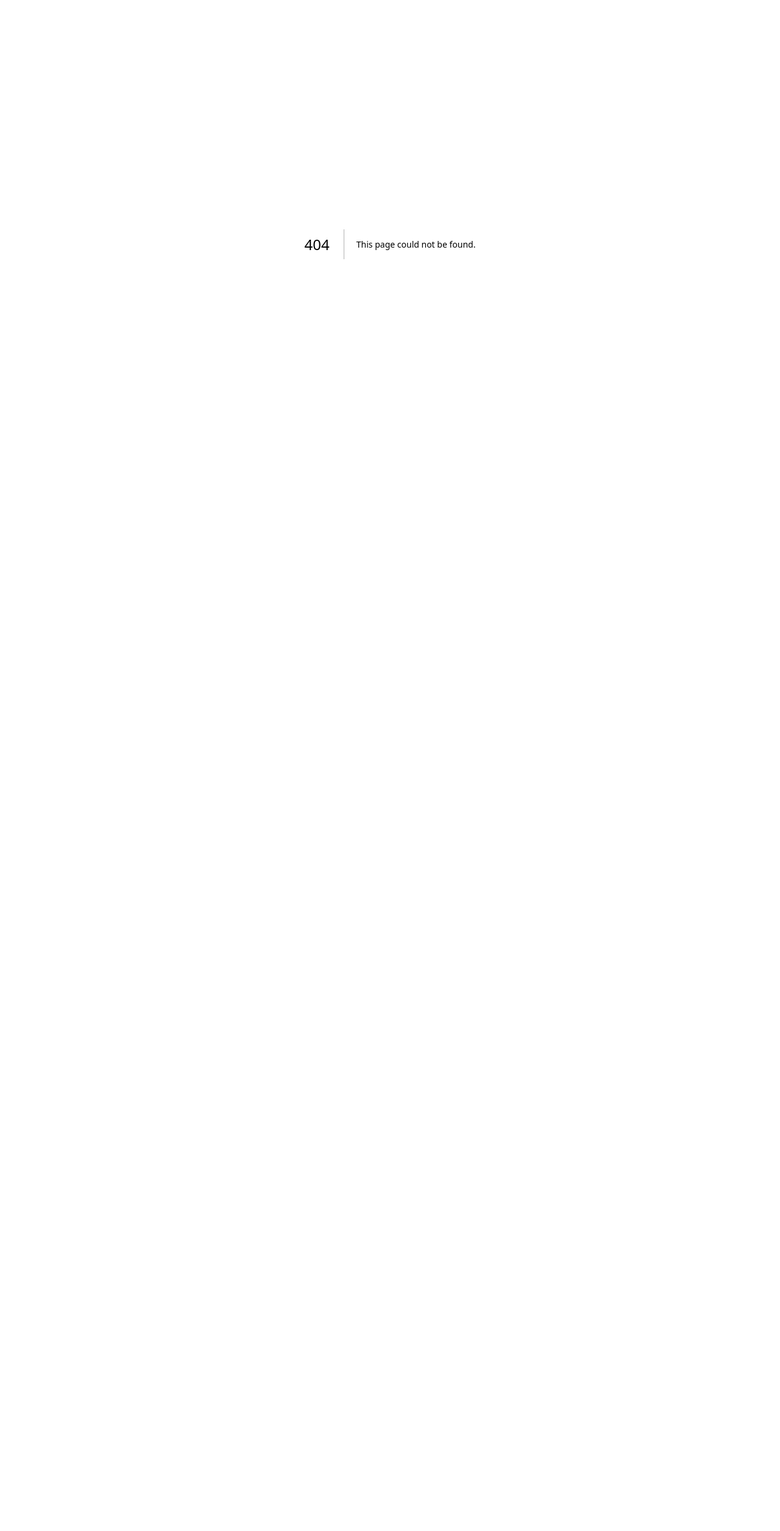
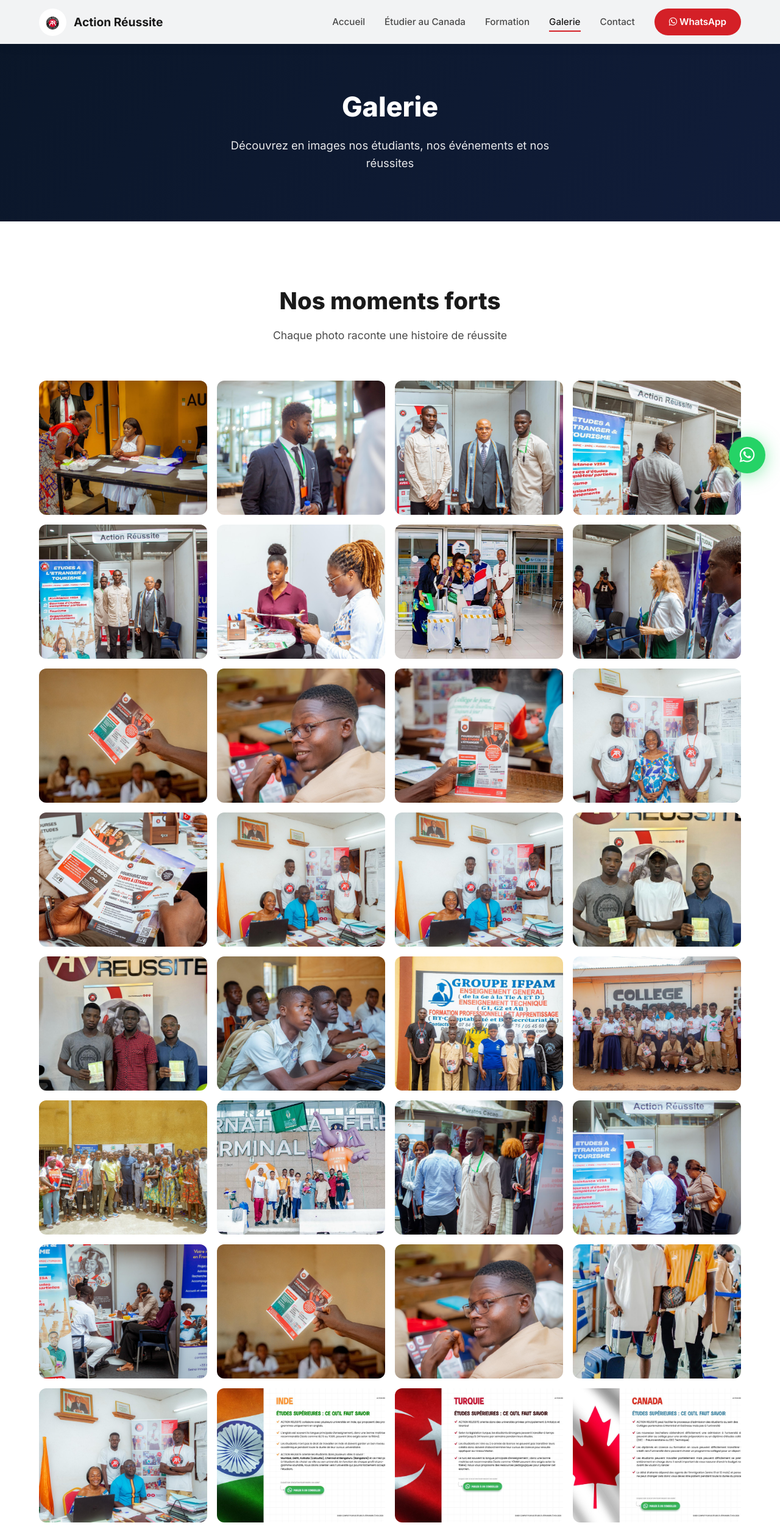
Before and after one commit to realtony0/actionreussite, a Next.js app: page /galerie in a window 1280 px wide. Before the commit this address had no page. Shown: the top 2510 px of the page at 61% size. Before the commit the page ends 800 px from the top, so only its background shows below. Built offline with nearby package versions, Linux system fonts and the light colour scheme; no server answers; the database is empty.

Commit message:
Add gallery page with lightbox between Formation and Contact in nav
Create /galerie page displaying all photos in a grid with a lightbox
viewer for full-size viewing. Add navigation link in both Navbar and
Footer between Formation and Contact.

https://claude.ai/code/session_01V6JfN4KJUyMz4yCp2fAtno

```diff
--- /dev/null
+++ b/app/galerie/page.tsx
@@ -0,0 +1,114 @@
+'use client';
+
+import { useState } from 'react';
+import Navbar from '@/components/Navbar';
+import Footer from '@/components/Footer';
+import WhatsAppFloat from '@/components/WhatsAppFloat';
+import FadeIn from '@/components/FadeIn';
+
+const images = [
+  '/images/photo-1.jpeg',
+  '/images/photo-2.jpeg',
+  '/images/photo-3.jpeg',
+  '/images/photo-4.jpeg',
+  '/images/photo-5.jpeg',
+  '/images/photo-6.jpeg',
+  '/images/photo-7.jpeg',
+  '/images/photo-8.jpeg',
+  '/images/photo-9.jpeg',
+  '/images/photo-10.jpeg',
+  '/images/photo-11.jpeg',
+  '/images/photo-12.jpeg',
+  '/images/photo-13.jpeg',
+  '/images/photo-14.jpeg',
+  '/images/photo-15.jpeg',
+  '/images/photo-16.jpeg',
+  '/images/photo-17.jpeg',
+  '/images/photo-18.jpeg',
+  '/images/photo-19.jpeg',
+  '/images/photo-20.jpeg',
+  '/images/photo-21.jpeg',
+  '/images/photo-22.jpeg',
+  '/images/photo-23.jpeg',
+  '/images/photo-24.jpeg',
+  '/images/photo-25.jpeg',
+  '/images/photo-26.jpeg',
+  '/images/photo-27.jpeg',
+  '/images/photo-28.jpeg',
+  '/images/photo-29.jpeg',
+  '/images/photo-30.jpeg',
+  '/images/photo-31.jpeg',
+  '/images/photo-32.jpeg',
+  '/images/photo-33.jpeg',
+  '/images/photo-34.jpeg',
+  '/images/photo-35.jpeg',
+  '/images/photo-36.jpeg',
+  '/images/photo-37.jpeg',
+  '/images/photo-38.jpeg',
+  '/images/photo-39.jpeg',
+  '/images/photo-40.jpeg',
+  '/images/photo-41.jpeg',
+  '/images/photo-42.jpeg',
+];
+
+export default function GaleriePage() {
+  const [lightbox, setLightbox] = useState<number | null>(null);
+
+  const openLightbox = (index: number) => setLightbox(index);
+  const closeLightbox = () => setLightbox(null);
+  const prev = () => setLightbox((i) => (i !== null && i > 0 ? i - 1 : images.length - 1));
+  const next = () => setLightbox((i) => (i !== null && i < images.length - 1 ? i + 1 : 0));
+
+  return (
+    <>
+      <Navbar />
+
+      <section className="page-header">
+        <div className="container">
+          <h1>Galerie</h1>
+          <p>Découvrez en images nos étudiants, nos événements et nos réussites</p>
+        </div>
+      </section>
+
+      <section className="section">
+        <div className="container">
+          <FadeIn>
+            <div className="section-title">
+              <h2>Nos moments forts</h2>
+              <p>Chaque photo raconte une histoire de réussite</p>
+            </div>
+          </FadeIn>
+          <FadeIn>
+            <div className="gallery-grid">
+              {images.map((src, index) => (
+                <img
+                  key={src}
+                  src={src}
+                  alt={`Action Réussite - Photo ${index + 1}`}
+                  onClick={() => openLightbox(index)}
+                />
+              ))}
+            </div>
+          </FadeIn>
+        </div>
+      </section>
+
+      {lightbox !== null && (
+        <div className="lightbox-overlay" onClick={closeLightbox}>
+          <button className="lightbox-close" onClick={closeLightbox}>&times;</button>
+          <button className="lightbox-prev" onClick={(e) => { e.stopPropagation(); prev(); }}>&#8249;</button>
+          <img
+            src={images[lightbox]}
+            alt={`Photo ${lightbox + 1}`}
+            className="lightbox-img"
+            onClick={(e) => e.stopPropagation()}
+          />
+          <button className="lightbox-next" onClick={(e) => { e.stopPropagation(); next(); }}>&#8250;</button>
+        </div>
+      )}
+
+      <Footer />
+      <WhatsAppFloat />
+    </>
+  );
+}
--- a/app/globals.css
+++ b/app/globals.css
@@ -177,6 +177,15 @@ ul { list-style: none; }
 .page-header { padding: 140px 0 80px; background: linear-gradient(135deg, #0A1628 0%, #111D3A 100%); color: white; text-align: center; }
 .page-header h1 { font-size: 2.8rem; font-weight: 800; margin-bottom: 12px; }
 .page-header p { font-size: 1.15rem; opacity: 0.9; max-width: 600px; margin: 0 auto; }
+
+/* ===== LIGHTBOX ===== */
+.lightbox-overlay { position: fixed; top: 0; left: 0; width: 100%; height: 100%; background: rgba(0,0,0,0.92); z-index: 9999; display: flex; align-items: center; justify-content: center; }
+.lightbox-img { max-width: 90%; max-height: 85vh; border-radius: var(--radius); object-fit: contain; }
+.lightbox-close { position: absolute; top: 20px; right: 24px; background: none; border: none; color: white; font-size: 2.5rem; cursor: pointer; z-index: 10000; line-height: 1; }
+.lightbox-prev, .lightbox-next { position: absolute; top: 50%; transform: translateY(-50%); background: rgba(255,255,255,0.15); border: none; color: white; font-size: 2.5rem; width: 50px; height: 50px; border-radius: 50%; cursor: pointer; display: flex; align-items: center; justify-content: center; transition: var(--transition); }
+.lightbox-prev:hover, .lightbox-next:hover { background: rgba(255,255,255,0.3); }
+.lightbox-prev { left: 20px; }
+.lightbox-next { right: 20px; }
 
 /* ===== CANADA OPTIONS ===== */
 .options-grid { display: grid; grid-template-columns: 1fr 1fr; gap: 32px; }
--- a/components/Footer.tsx
+++ b/components/Footer.tsx
@@ -31,6 +31,7 @@ export default function Footer() {
               <li><Link href="/">Accueil</Link></li>
               <li><Link href="/canada">Étudier au Canada</Link></li>
               <li><Link href="/formation-canada">Formation Canada</Link></li>
+              <li><Link href="/galerie">Galerie</Link></li>
               <li><Link href="/contact">Contact</Link></li>
             </ul>
           </div>
--- a/components/Navbar.tsx
+++ b/components/Navbar.tsx
@@ -31,6 +31,7 @@ export default function Navbar() {
           <Link href="/" className={pathname === '/' ? 'active' : ''} onClick={() => setMenuOpen(false)}>Accueil</Link>
           <Link href="/canada" className={pathname === '/canada' ? 'active' : ''} onClick={() => setMenuOpen(false)}>Étudier au Canada</Link>
           <Link href="/formation-canada" className={pathname === '/formation-canada' ? 'active' : ''} onClick={() => setMenuOpen(false)}>Formation</Link>
+          <Link href="/galerie" className={pathname === '/galerie' ? 'active' : ''} onClick={() => setMenuOpen(false)}>Galerie</Link>
           <Link href="/contact" className={pathname === '/contact' ? 'active' : ''} onClick={() => setMenuOpen(false)}>Contact</Link>
           {user ? (
             <Link href="/dashboard" className="nav-cta" onClick={() => setMenuOpen(false)}>
```
